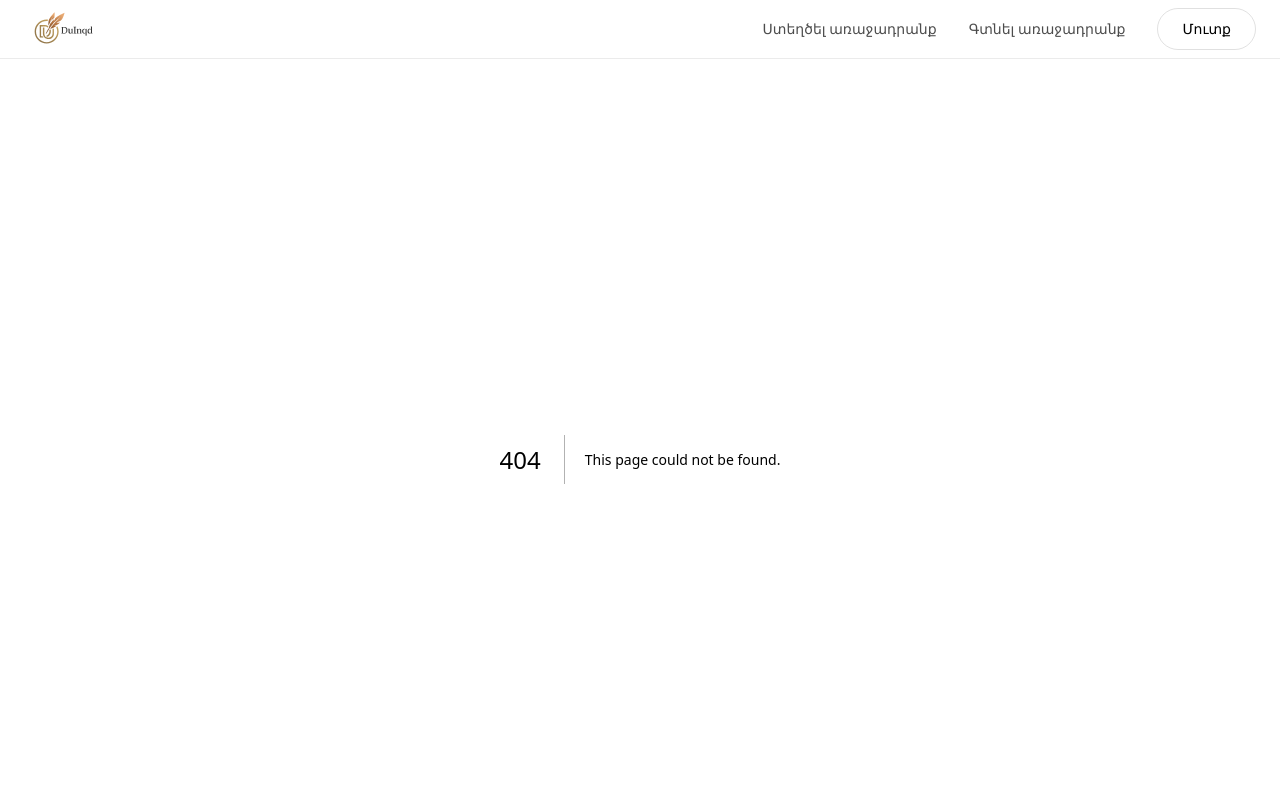
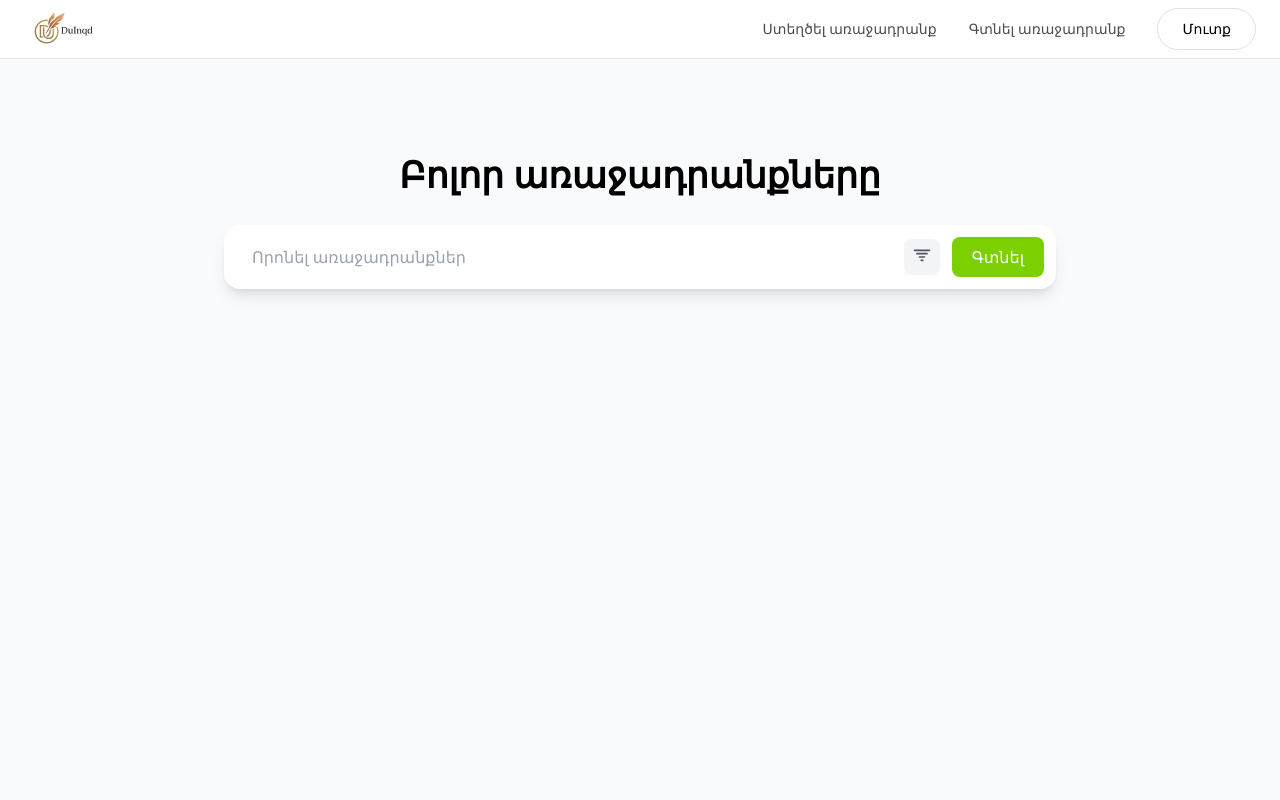
Before and after one commit to myepreyan/my_project_DuInqd, a Next.js app: page /find-task in a window 1280 px wide. Before the commit this address had no page. Shown: the top 800 px of the page. Built offline with nearby package versions, Linux system fonts and the light colour scheme.

Commit message:
Add FindTaskPage component with search functionality and UI elements

```diff
--- /dev/null
+++ b/src/app/find-task/page.tsx
@@ -0,0 +1,70 @@
+"use client";
+
+import { useState } from "react";
+
+export default function FindTaskPage() {
+  const [searchQuery, setSearchQuery] = useState("");
+
+  const handleSearch = () => {
+    console.log("Որոնում:", searchQuery);
+  };
+
+  return (
+    <div className="min-h-screen bg-gray-50 dark:bg-zinc-950 pt-[35px] md:pt-24 pb-16">
+      <div className="max-w-4xl mx-auto px-4 sm:px-6 lg:px-8">
+
+        {/* Header - Title */}
+        <div className="text-center mb-5">
+          <h1 className="text-3xl md:text-4xl font-bold text-black dark:text-white pb-[10px]">
+            Բոլոր առաջադրանքները
+          </h1>
+        </div>
+
+        {/* Search Container */}
+        <div className="bg-white dark:bg-zinc-900 rounded-2xl shadow-lg p-3 flex items-center gap-3">
+
+          {/* Search Input Field */}
+          <div className="flex-1">
+            <input
+              type="text"
+              placeholder="Որոնել առաջադրանքներ"
+              value={searchQuery}
+              onChange={(e) => setSearchQuery(e.target.value)}
+              className="w-full px-4 py-2 text-base bg-transparent border-none focus:outline-none text-black dark:text-white placeholder-gray-400 dark:placeholder-zinc-500"
+            />
+          </div>
+
+          {/* Filter Button */}
+          <button
+            aria-label="Ֆիլտր"
+            className="p-2 bg-gray-100 dark:bg-zinc-800 rounded-lg hover:bg-gray-200 dark:hover:bg-zinc-700 transition-colors duration-200"
+          >
+            <svg
+              xmlns="http://www.w3.org/2000/svg"
+              className="h-5 w-5 text-gray-600 dark:text-zinc-400"
+              fill="none"
+              viewBox="0 0 24 24"
+              stroke="currentColor"
+              strokeWidth={2}
+            >
+              <path
+                strokeLinecap="round"
+                strokeLinejoin="round"
+                d="M3 4h18M6 8h12M9 12h6M11 16h2"
+              />
+            </svg>
+          </button>
+
+          {/* Search Button */}
+          <button
+            onClick={handleSearch}
+            className="px-5 py-2 bg-lime-500 hover:bg-lime-600 text-white font-medium rounded-lg transition-colors duration-200 active:scale-95"
+          >
+            Գտնել
+          </button>
+        </div>
+
+      </div>
+    </div>
+  );
+}
```
